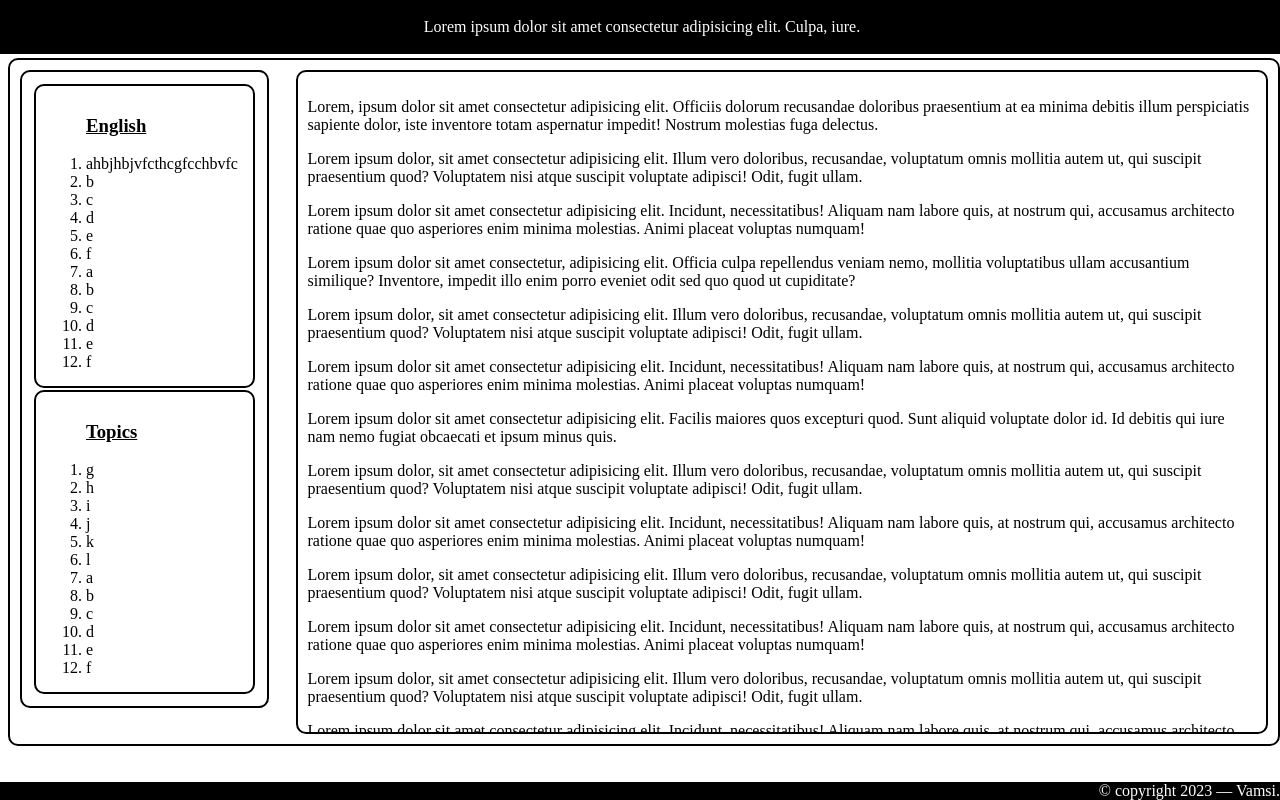
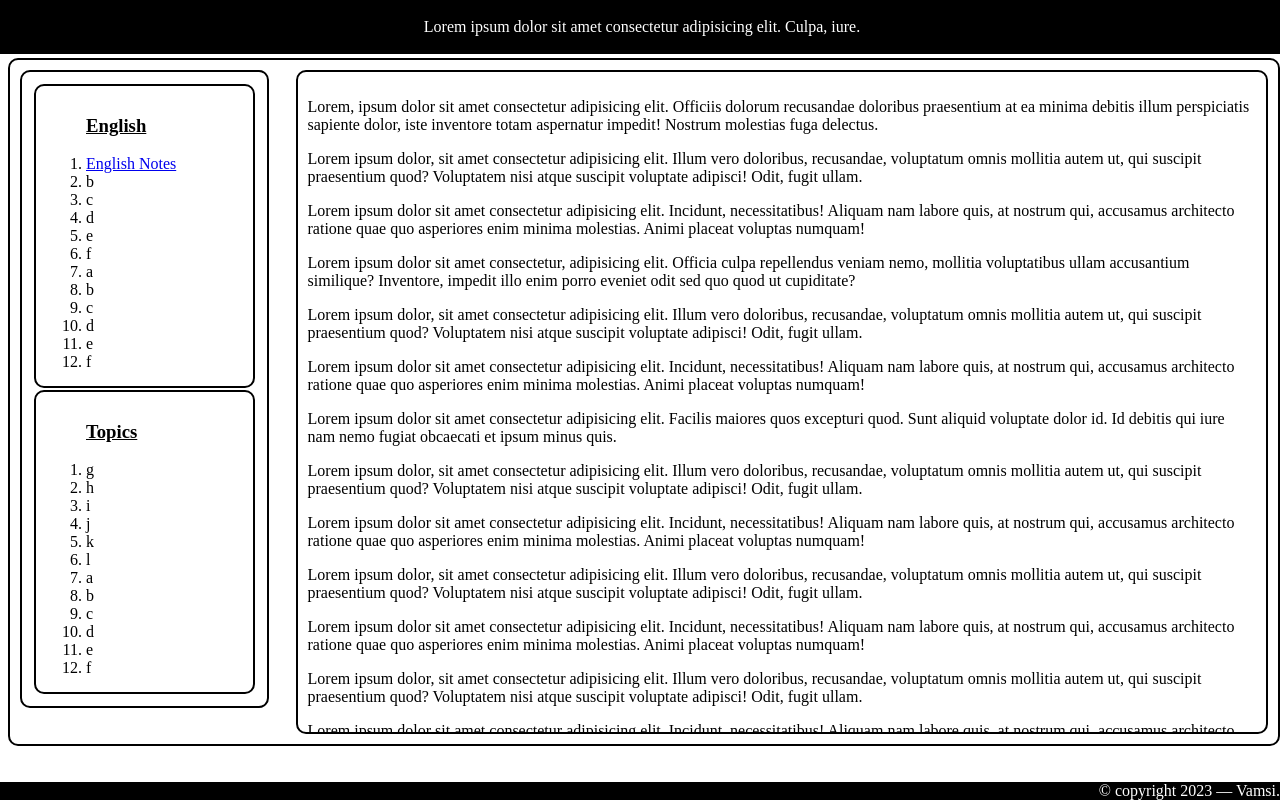
Before and after one commit to learnfromvamsi/learnfromvamsi.github.io, a plain HTML site: page index.html in a window 1280 px wide. Drawn offline with Linux system fonts and the light colour scheme.

Commit message:
Update index.html
imp

```diff
--- a/index.html
+++ b/index.html
@@ -14,7 +14,7 @@
                 <div id="topics"  >
                     <div id="eng" >
                         <ol> <h3 style="text-decoration: underline;">English</h3>
-                            <li>ahbjhbjvfcthcgfcchbvfc</li>
+                            <li> <a href="English Notes" target="_blank">English Notes</a> </li>
                             <li>b</li>
                             <li>c</li>
                             <li>d</li>
```
